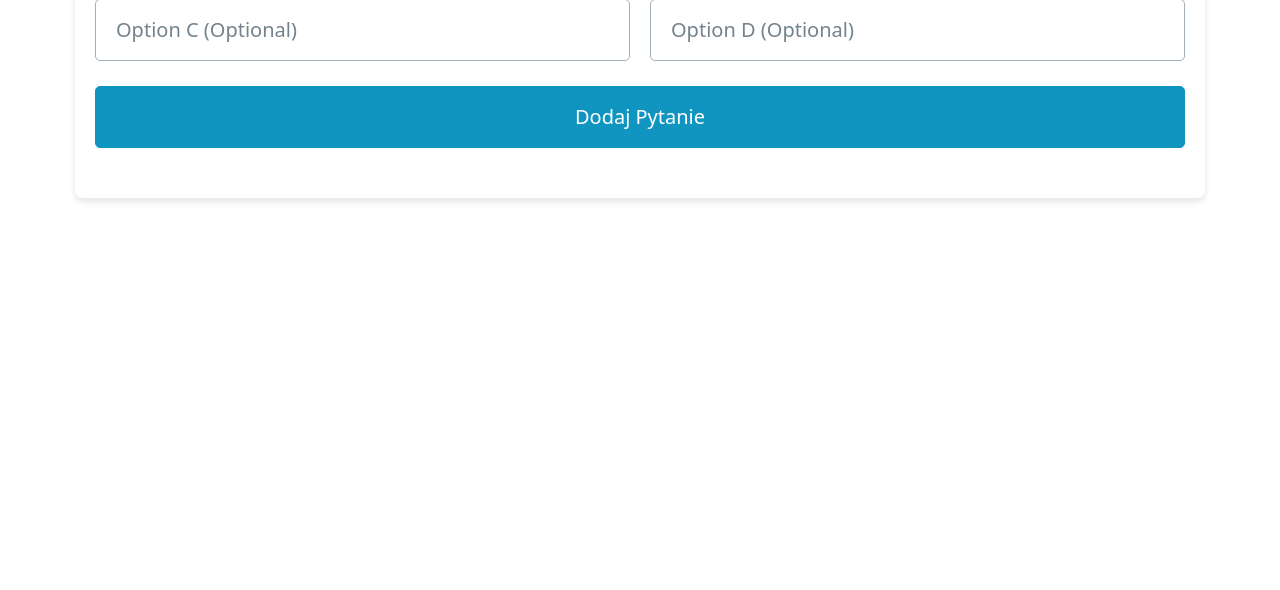
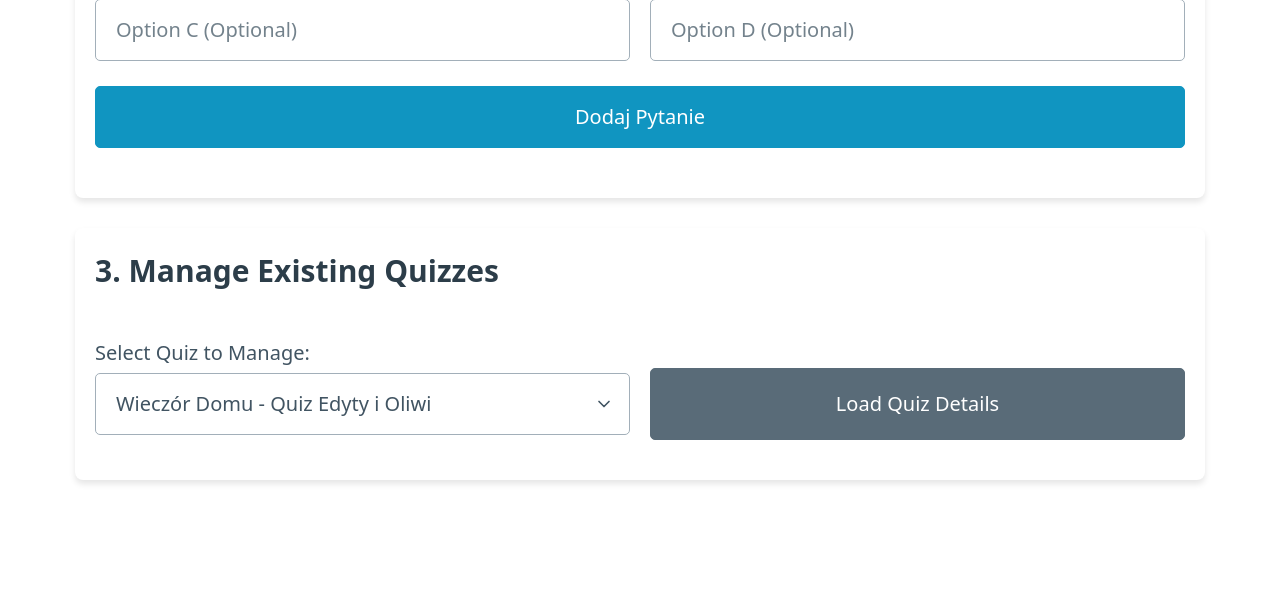
Before and after one commit to sleepygGitMerge/LArche-Music-Quiz, a Flask app: page /creator in a window 1280 px wide. Shown: the part 1672-2262 px from the top of the page. Before the commit the page ends 1874 px from the top, so only its background shows below. Run offline with Flask 3, Linux system fonts and the light colour scheme; data comes from the database, SQL or seed files in the repository; both versions use the stored data as it was after the commit.

Commit message:
2gi quiz

```diff
--- a/app.py
+++ b/app.py
@@ -176,5 +176,52 @@ def get_quiz_questions(quiz_id):
     return jsonify(questions[:10])
 
 
+# --- ADMIN MANAGEMENT ROUTES ---
+
+@app.route('/api/admin/quiz/<int:quiz_id>', methods=['GET', 'DELETE', 'PUT'])
+def manage_quiz(quiz_id):
+    conn = sqlite3.connect('quiz.db')
+    c = conn.cursor()
+
+    # Delete entire quiz and its questions
+    if request.method == 'DELETE':
+        c.execute("DELETE FROM questions WHERE quiz_id = ?", (quiz_id,))
+        c.execute("DELETE FROM quizzes WHERE id = ?", (quiz_id,))
+        conn.commit()
+        conn.close()
+        return jsonify({'status': 'success'})
+
+    # Rename quiz
+    elif request.method == 'PUT':
+        data = request.get_json()
+        c.execute("UPDATE quizzes SET name = ? WHERE id = ?", (data['name'], quiz_id))
+        conn.commit()
+        conn.close()
+        return jsonify({'status': 'success'})
+
+    # Fetch all questions for management view (not shuffled!)
+    else:
+        c.execute("SELECT * FROM questions WHERE quiz_id = ?", (quiz_id,))
+        rows = c.fetchall()
+        conn.close()
+        questions = []
+        for r in rows:
+            questions.append({
+                'id': r[0],
+                'question_text': r[2],
+                'correct_opt': r[10]
+            })
+        return jsonify(questions)
+
+
+@app.route('/api/questions/<int:q_id>', methods=['DELETE'])
+def delete_question(q_id):
+    conn = sqlite3.connect('quiz.db')
+    c = conn.cursor()
+    c.execute("DELETE FROM questions WHERE id = ?", (q_id,))
+    conn.commit()
+    conn.close()
+    return jsonify({'status': 'success'})
+
 if __name__ == '__main__':
     app.run(debug=True, host='127.0.0.1', port=5000)
--- a/templates/creator.html
+++ b/templates/creator.html
@@ -94,6 +94,29 @@
                 <p id="question-msg" style="color: green;"></p>
             </form>
         </div>
+        <div class="card">
+            <h3>3. Manage Existing Quizzes</h3>
+            <div class="grid">
+                <label>Select Quiz to Manage:
+                    <select id="manage-quiz-select"></select>
+                </label>
+                <button type="button" onclick="loadQuizManager()" class="secondary" style="margin-top: 30px;">Load Quiz Details</button>
+            </div>
+
+            <div id="manage-area" style="display: none; margin-top: 20px; background: rgba(0,0,0,0.02); padding: 15px; border-radius: 5px; border: 1px solid #ddd;">
+                <div class="grid">
+                    <label>Rename Quiz:
+                        <input type="text" id="edit-quiz-name">
+                    </label>
+                    <button type="button" onclick="renameQuiz()" style="margin-top: 30px;">Save Name</button>
+                    <button type="button" onclick="deleteQuiz()" style="margin-top: 30px; background-color: #dc3545; border-color: #dc3545;">⚠️ Delete Entire Quiz</button>
+                </div>
+
+                <hr>
+                <h4>Questions in this Quiz</h4>
+                <div id="manage-questions-list"></div>
+            </div>
+        </div>
     </main>
 
     <script>
@@ -102,9 +125,14 @@
             fetch('/api/quizzes')
                 .then(res => res.json())
                 .then(quizzes => {
-                    const select = document.getElementById('quiz-select');
-                    select.innerHTML = '';
-                    quizzes.forEach(q => select.innerHTML += `<option value="${q.id}">${q.name}</option>`);
+                    const select1 = document.getElementById('quiz-select');
+                    const select2 = document.getElementById('manage-quiz-select');
+                    select1.innerHTML = '';
+                    select2.innerHTML = '';
+                    quizzes.forEach(q => {
+                        select1.innerHTML += `<option value="${q.id}">${q.name}</option>`;
+                        select2.innerHTML += `<option value="${q.id}">${q.name}</option>`;
+                    });
                 });
         }
         loadQuizzes();
@@ -218,6 +246,73 @@
                 }
             });
         });
+        // --- NEW: QUIZ MANAGER LOGIC ---
+        let currentManageQuizId = null;
+
+        function loadQuizManager() {
+            const quizId = document.getElementById('manage-quiz-select').value;
+            if (!quizId) return;
+            currentManageQuizId = quizId;
+
+            // Set the name input
+            const quizName = document.getElementById('manage-quiz-select').options[document.getElementById('manage-quiz-select').selectedIndex].text;
+            document.getElementById('edit-quiz-name').value = quizName;
+
+            // Fetch questions
+            fetch(`/api/admin/quiz/${quizId}`)
+                .then(res => res.json())
+                .then(questions => {
+                    const list = document.getElementById('manage-questions-list');
+                    list.innerHTML = '';
+                    if (questions.length === 0) {
+                        list.innerHTML = "<em>No questions in this quiz yet.</em>";
+                    } else {
+                        questions.forEach((q, index) => {
+                            list.innerHTML += `
+                                <div style="display: flex; justify-content: space-between; align-items: center; border-bottom: 1px solid #ccc; padding: 10px 0;">
+                                    <div>
+                                        <strong>Q${index + 1}:</strong> ${q.question_text} <br>
+                                        <small style="color: green;">Correct Answer(s): ${q.correct_opt}</small>
+                                    </div>
+                                    <button type="button" onclick="deleteQuestion(${q.id})" class="outline" style="width: auto; padding: 5px 15px; color: #dc3545; border-color: #dc3545;">Delete</button>
+                                </div>
+                            `;
+                        });
+                    }
+                    document.getElementById('manage-area').style.display = 'block';
+                });
+        }
+
+        function renameQuiz() {
+            const newName = document.getElementById('edit-quiz-name').value;
+            fetch(`/api/admin/quiz/${currentManageQuizId}`, {
+                method: 'PUT',
+                headers: { 'Content-Type': 'application/json' },
+                body: JSON.stringify({ name: newName })
+            }).then(() => {
+                alert("Quiz renamed!");
+                loadQuizzes();
+                setTimeout(() => document.getElementById('manage-quiz-select').value = currentManageQuizId, 500);
+            });
+        }
+
+        function deleteQuiz() {
+            if (confirm("Are you sure? This will delete the quiz and ALL its questions permanently.")) {
+                fetch(`/api/admin/quiz/${currentManageQuizId}`, { method: 'DELETE' })
+                    .then(() => {
+                        alert("Quiz deleted.");
+                        document.getElementById('manage-area').style.display = 'none';
+                        loadQuizzes();
+                    });
+            }
+        }
+
+        function deleteQuestion(qId) {
+            if (confirm("Delete this question?")) {
+                fetch(`/api/questions/${qId}`, { method: 'DELETE' })
+                    .then(() => loadQuizManager()); // Refresh list
+            }
+        }
     </script>
 </body>
 </html>
--- a/templates/player.html
+++ b/templates/player.html
@@ -129,7 +129,7 @@
             if (q.youtube_id) {
                 playYoutubeAudio(q.youtube_id, q.youtube_start);
             } else if (q.audio_path) {
-                audioArea.innerHTML = `<audio src="/${q.audio_path}" controls autoplay class="audio-player"></audio>`;
+                audioArea.innerHTML = `<audio src="/${q.audio_path}" controls class="audio-player"></audio>`;
             }
 
             // Handle Options
```
Also changed, not shown: quiz.db, static/uploads/csrv_log.png (deleted), static/uploads/wallpapersden.com_milky-way-hd-mountains-starry-night-new_2912x1632.jpg (deleted), 8 other files.
